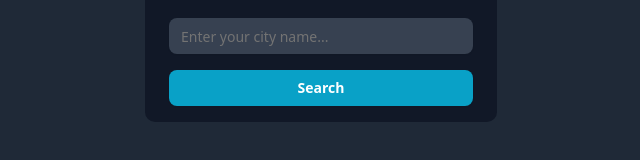
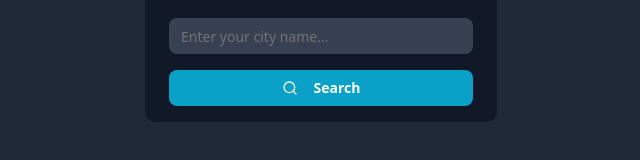
Before and after one commit to PawanPawar11/Weather-Finder, a React (Vite) app: page / in a window 1280 px wide. Shown: the part 362-522 px from the top of the page, without its empty margins (319-959 px from the left). Built offline with nearby package versions, Linux system fonts and the light colour scheme; no server answers.

Commit message:
feat(ui): revamp weather app interface using lucide icons

```diff
--- /dev/null
+++ b/src/components/ErrorMessage.tsx
@@ -0,0 +1,13 @@
+import { AlertTriangle } from "lucide-react";
+import React from "react";
+
+const ErrorMessage: React.FC<{ message: string }> = ({ message }) => {
+  return (
+    <div className="flex items-center justify-center gap-2 text-red-500">
+      <AlertTriangle className="size-5" />
+      <p className="text-sm">{message}</p>
+    </div>
+  );
+};
+
+export default ErrorMessage;
--- /dev/null
+++ b/src/components/LoadingSpinner.tsx
@@ -0,0 +1,12 @@
+import { Loader2 } from "lucide-react";
+import type React from "react";
+
+const LoadingSpinner: React.FC = () => {
+  return (
+    <div className="flex items-center justify-center">
+      <Loader2 className="animate-spin size-6 text-white" />
+    </div>
+  );
+};
+
+export default LoadingSpinner;
--- a/src/components/SearchBar.tsx
+++ b/src/components/SearchBar.tsx
@@ -1,37 +1,46 @@
 import { type ChangeEvent } from "react";
 import { Input } from "./ui/input";
 import { Button } from "./ui/button";
+import { Search } from "lucide-react";
 
-interface ChildProps {
+interface Props {
   setCityToSearch: React.Dispatch<React.SetStateAction<string>>;
   searchTerm: string;
   setSearchTerm: React.Dispatch<React.SetStateAction<string>>;
 }
 
-const SearchBar: React.FC<ChildProps> = ({
+const SearchBar: React.FC<Props> = ({
   setCityToSearch,
   searchTerm,
   setSearchTerm,
 }) => {
+  const submit = () => {
+    const trimmed = searchTerm.trim();
+    if (!trimmed) return;
+    setCityToSearch(searchTerm);
+  };
   return (
     <>
       <h1 className="text-2xl  text-center font-bold text-[#22d3ee]">
         Weather Finder
       </h1>
       <Input
+        value={searchTerm}
         onChange={(e: ChangeEvent<HTMLInputElement>) =>
           setSearchTerm(e.target.value)
         }
+        onKeyDown={(e) => e.key === "Enter" && submit()}
         className="bg-[#374151] text-white border-none"
         type="text"
         placeholder="Enter your city name..."
       />
       <Button
-        onClick={() => setCityToSearch(searchTerm)}
-        className="bg-[#09a1c7] text-white text-sm font-bold outline-none border-none hover:bg-[#0890b2df] transition-all duration-500 hover:text-white cursor-pointer"
+        onClick={submit}
+        className="bg-[#09a1c7] text-white text-sm font-bold outline-none border-none hover:bg-[#0890b2df] transition-all duration-500 cursor-pointer"
         type="submit"
         variant="outline"
       >
+        <Search className="mr-2 size-4" />
         Search
       </Button>
     </>
--- a/src/components/WeatherDisplay.tsx
+++ b/src/components/WeatherDisplay.tsx
@@ -1,25 +1,19 @@
-import type { CityWeather } from "@/App";
+import type { CityWeather } from "@/types";
+import LoadingSpinner from "./LoadingSpinner";
+import ErrorMessage from "./ErrorMessage";
 
-interface ChildProps {
+interface Props {
   isLoading: boolean;
   error: string | null;
   cityWeather: CityWeather | null;
 }
 
-const WeatherDisplay: React.FC<ChildProps> = ({
-  isLoading,
-  error,
-  cityWeather,
-}) => {
+const WeatherDisplay: React.FC<Props> = ({ isLoading, error, cityWeather }) => {
   return (
     <>
-      {isLoading && (
-        <p className="text-gray-300 text-center text-md font-semibold">
-          Loading...
-        </p>
-      )}
+      {isLoading && <LoadingSpinner />}
 
-      {error && <p className="text-red-600 text-center">Error: {error}</p>}
+      {error && <ErrorMessage message={error} />}
 
       {cityWeather && !error && !isLoading && (
         <div className="text-white bg-[#1f2937] rounded-lg px-8 py-4">
```
